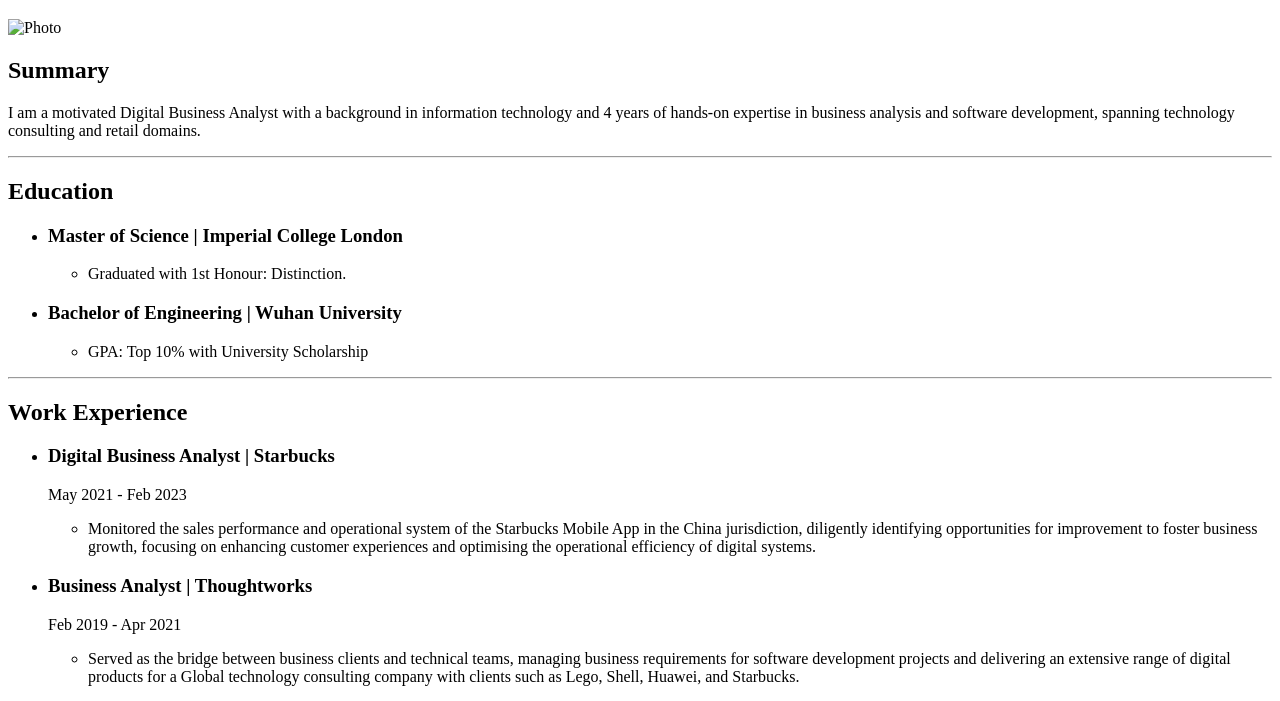
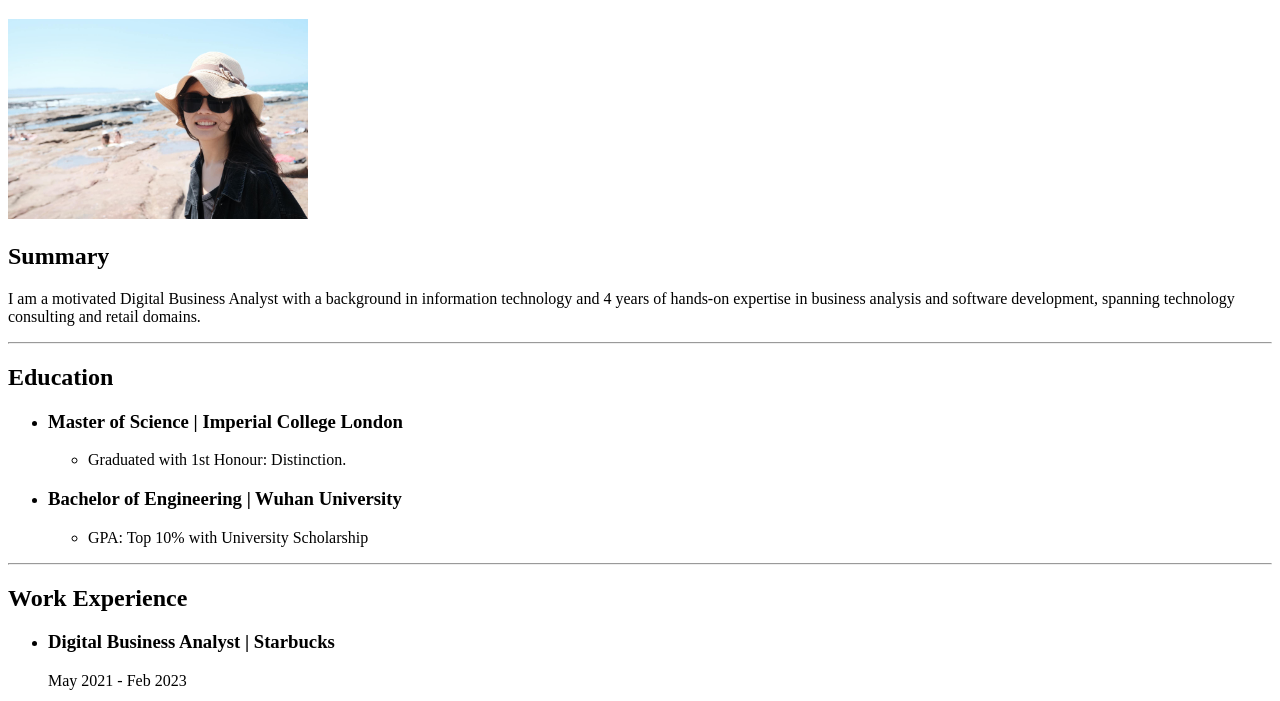
Before and after one commit to Aoruiii/Profile, a plain HTML site: page index.html in a window 1280 px wide. Shown: the part 61-762 px from the top of the page. Drawn offline with Linux system fonts and the light colour scheme.

Commit message:
Add files via upload

```diff
--- a/index.html
+++ b/index.html
@@ -10,7 +10,7 @@
 <body>
     <h1>Aorui Tan</h1>
 
-    <img src="./Capstone Project 1/assets/images/AoruiTan.jpg" alt = "Photo" height=200 />
+    <img src="./assets/images/me.jpeg" alt = "Photo" height=200 />
     <h2>Summary</h2>
     <p>I am a motivated Digital Business Analyst with a background in information technology and 4 years of hands-on expertise in business analysis and software development, spanning technology consulting and retail domains.</p>
     <hr>
```
